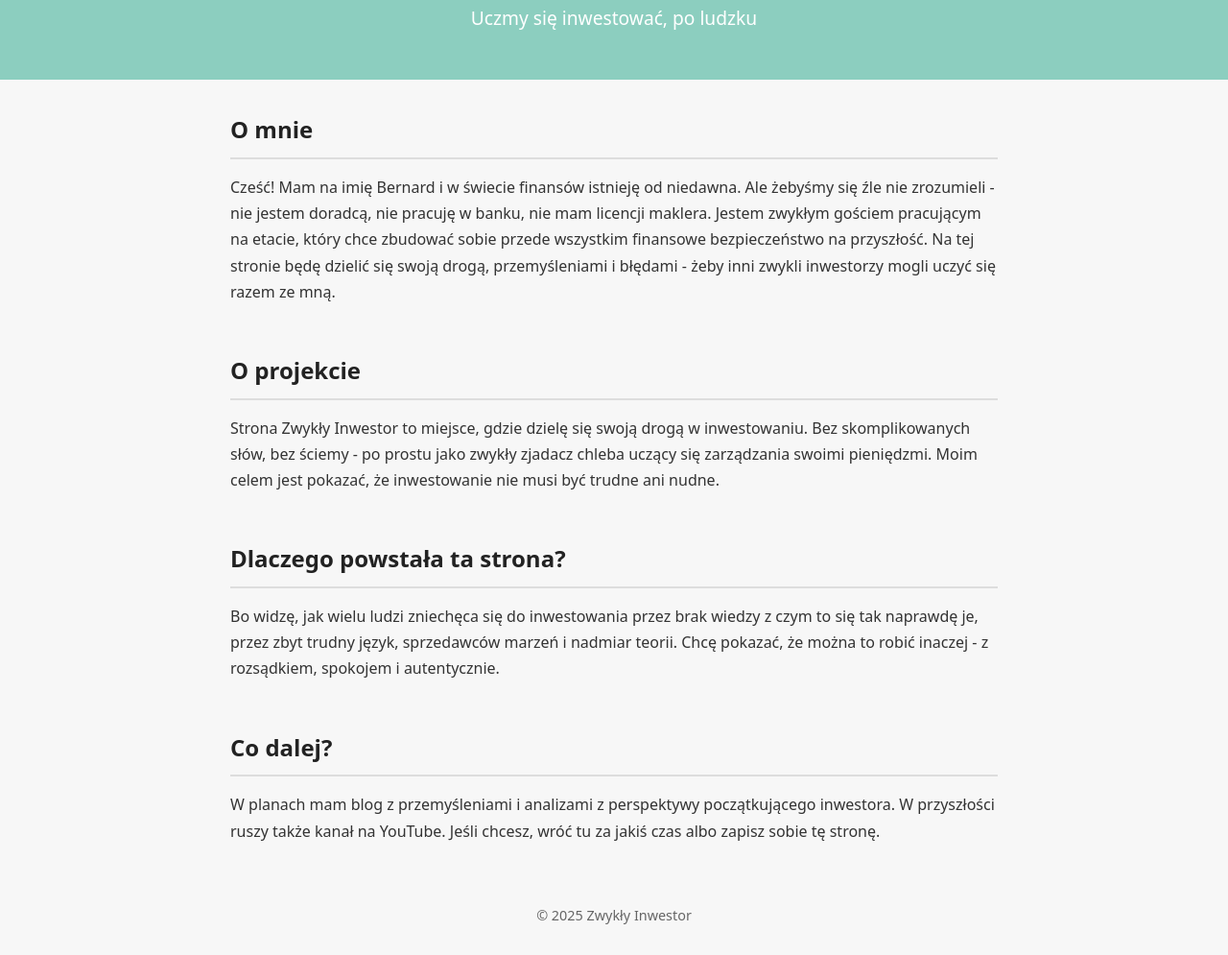
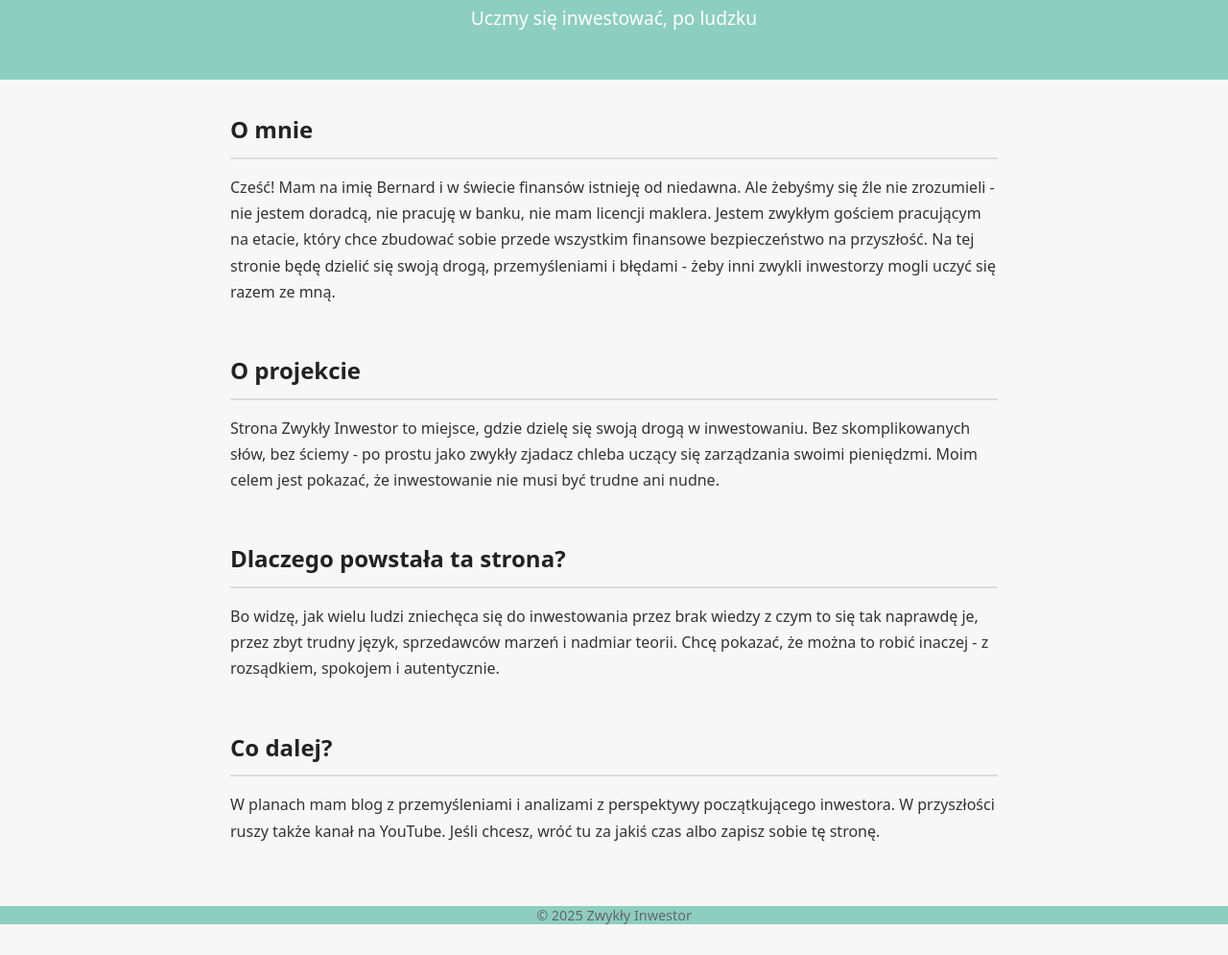
Before and after one commit to zwyklyinwestor/zwyklyinwestor.github.io, a plain HTML site: page index.html in a window 1280 px wide. Shown: the part 90-1085 px from the top of the page at 96% size. Drawn offline with Linux system fonts and the light colour scheme.

Commit message:
Update index.html

```diff
--- a/index.html
+++ b/index.html
@@ -43,6 +43,7 @@
       margin-bottom: 1rem;
     }
     footer {
+      background: #8CCEBF;
       text-align: center;
       font-size: 0.9rem;
       color: #666;
```
